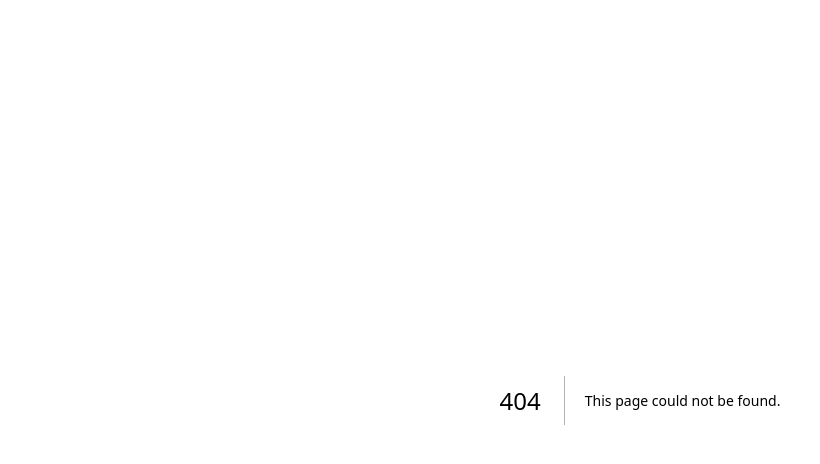
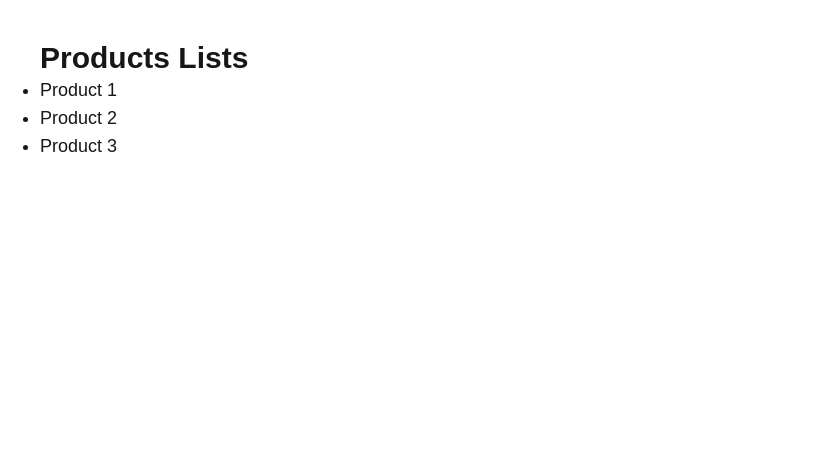
Before and after one commit to JuborajSujon/learn-nextjs-codeevolution, a Next.js app in the folder routes-demo-self/: page /products in a window 1280 px wide. Before the commit this address had no page. Shown: the top 464 px of the page, without its empty margins (0-820 px from the left). Built offline with nearby package versions, Linux system fonts and the light colour scheme.

Commit message:
dynamic routes

```diff
--- /dev/null
+++ b/routes-demo-self/src/app/products/[productId]/page.tsx
@@ -0,0 +1,27 @@
+// "use client";
+// import { useParams } from "next/navigation";
+// export default function ProductDetails() {
+//   const { productId } = useParams();
+//   return (
+//     <div className="p-10">
+//       <h2 className="text-3xl font-bold">Product Details</h2>
+//       <p className="text-lg font-bold">
+//         Product ID: <span className="text-violet-500">{productId}</span>
+//       </p>
+//     </div>
+//   );
+// }
+
+export default async function ProductDetails({
+  params,
+}: {
+  params: { productId: string };
+}) {
+  const { productId } = await params;
+  return (
+    <div className="p-10">
+      <h2 className="text-3xl font-bold">Product Details</h2>
+      <p className="text-lg">Product ID: {productId}</p>
+    </div>
+  );
+}
--- /dev/null
+++ b/routes-demo-self/src/app/products/page.tsx
@@ -0,0 +1,14 @@
+import React from "react";
+
+export default function Products() {
+  return (
+    <div className="p-10">
+      <h2 className="text-3xl font-bold">Products Lists</h2>
+      <ul className="text-lg list-disc">
+        <li>Product 1</li>
+        <li>Product 2</li>
+        <li>Product 3</li>
+      </ul>
+    </div>
+  );
+}
```
